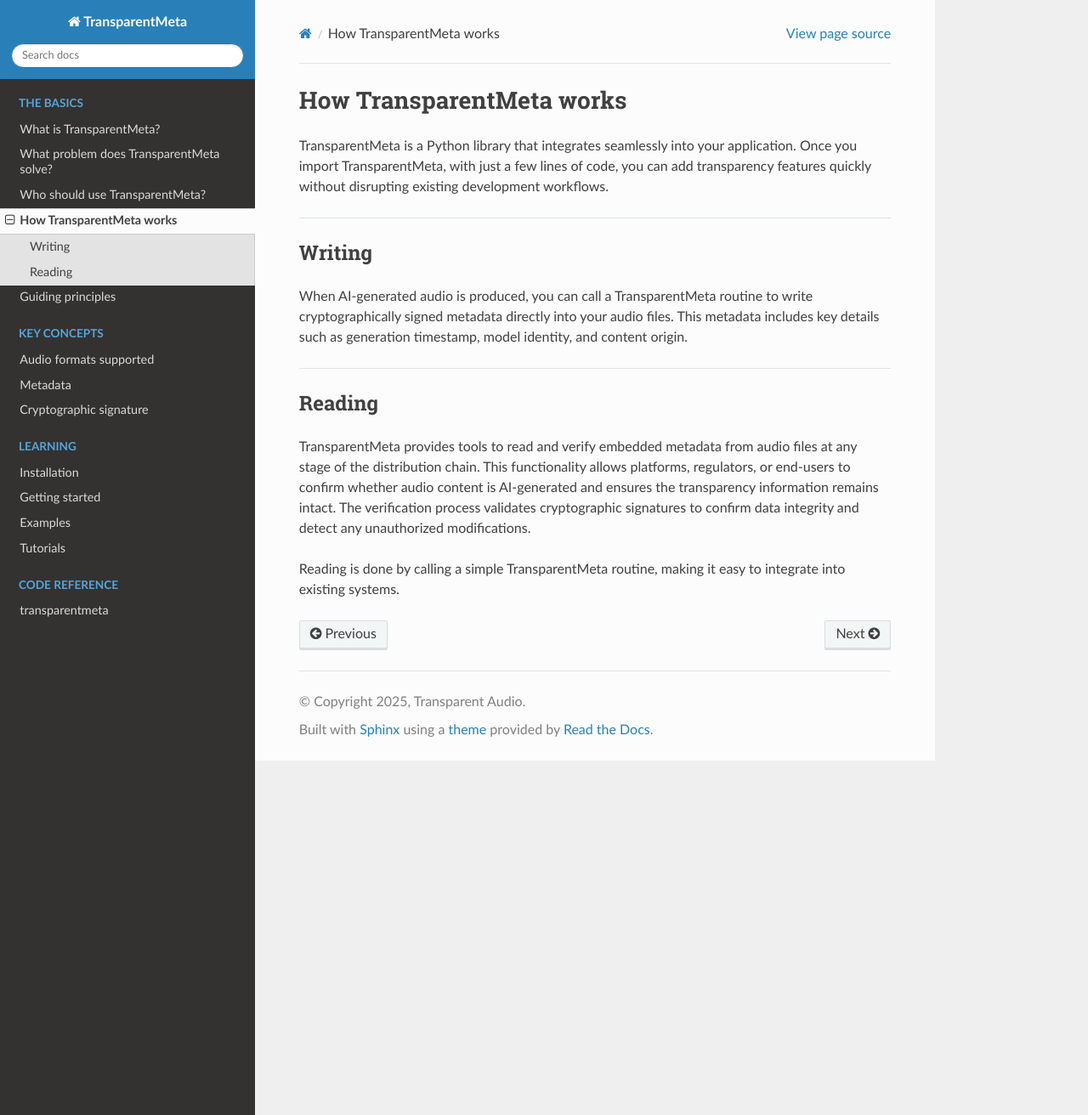
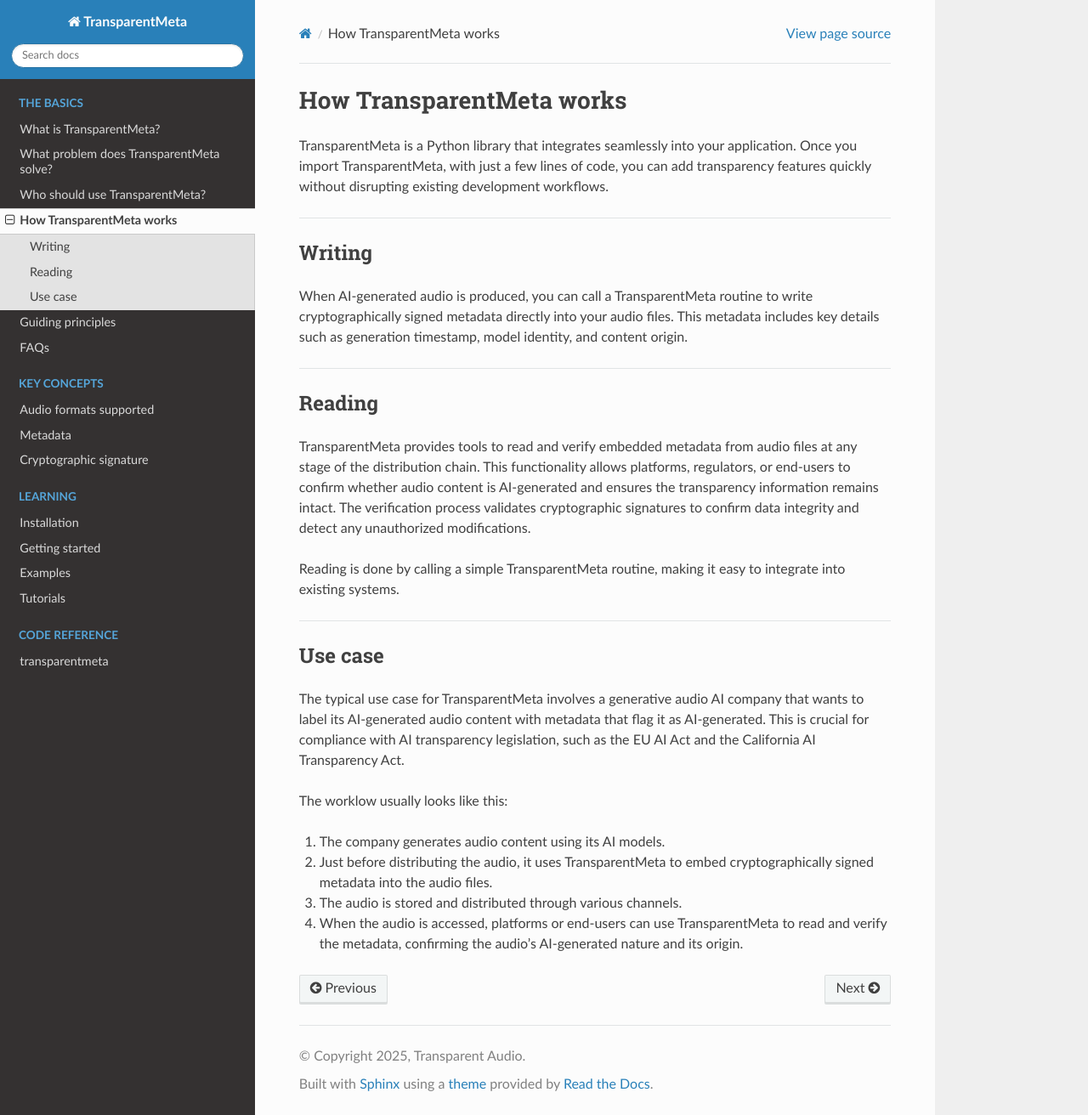
Before and after one commit to Transparent-Audio/transparentmeta, a Sphinx documentation site: the page built from docs/the_basics/how_it_works.md, in a window 1280 px wide and 1312 px high. Shown: the whole window at 85% size. Built offline with Sphinx 7.4.7 and the Read the Docs theme 3.1.0, drawn with Linux system fonts in a browser that asks for light colours.

Commit message:
docs: add faq section in documentation and use case

```diff
--- a/docs/index.rst
+++ b/docs/index.rst
@@ -1,5 +1,5 @@
 🎧 TransparentMeta documentation
-=============================
+================================
 
 Welcome to the official documentation for **TransparentMeta** 🥳
 
@@ -34,6 +34,7 @@
    the_basics/who_should_use_it
    the_basics/how_it_works
    the_basics/guiding_principles
+   the_basics/faqs
 
 
 .. toctree::
--- a/docs/the_basics/how_it_works.md
+++ b/docs/the_basics/how_it_works.md
@@ -27,3 +27,22 @@
 
 Reading is done by calling a simple TransparentMeta routine, making it easy to
 integrate into existing systems.
+
+---
+
+## Use case
+
+The typical use case for TransparentMeta involves a generative audio AI
+company that wants to label its AI-generated audio content with metadata that
+flag it as AI-generated. This is crucial for compliance with AI
+transparency legislation, such as the EU AI Act and the California AI Transparency Act.
+
+The worklow usually looks like this:
+
+1. The company generates audio content using its AI models.
+2. Just before distributing the audio, it uses TransparentMeta to embed
+   cryptographically signed metadata into the audio files.
+3. The audio is stored and distributed through various channels.
+4. When the audio is accessed, platforms or end-users can use TransparentMeta
+   to read and verify the metadata, confirming the audio's AI-generated
+   nature and its origin.
```
Also changed, not shown: docs/the_basics/faqs.md (added, +112 -0 lines), docs/the_basics/who_should_use_it.md (line endings or trailing spaces).
